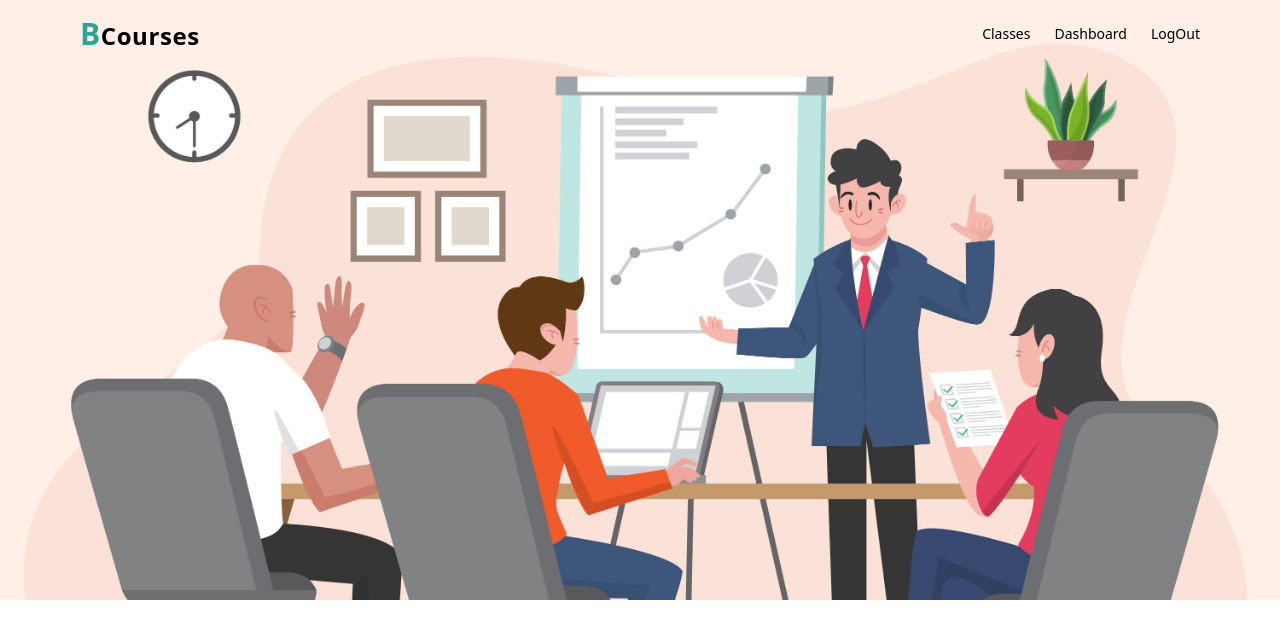
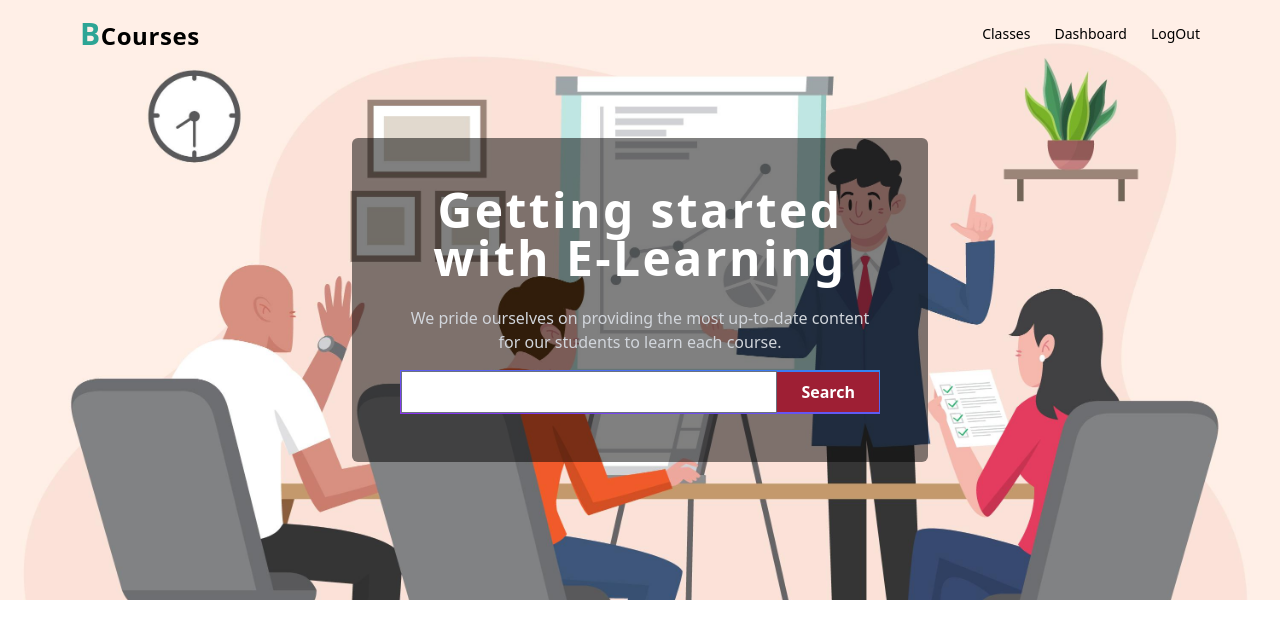
Before and after one commit to apurbomondal85/best-courses, a React (Vite) app: page / in a window 1280 px wide. Shown: the top 638 px of the page. Built offline with nearby package versions, Linux system fonts and the light colour scheme.

Commit message:
banner section is complete

```diff
--- a/src/page/Courses/Courses.jsx
+++ b/src/page/Courses/Courses.jsx
@@ -4,8 +4,17 @@ import banner from '../../assets/course-banner.jpg'
 const Courses = () => {
   return (
     <div style={{ backgroundImage: `url(${banner})` }} className="w-full bg-cover h-[400px] md:h-[600px]">
-      <div className="w-full md:max-w-4xl lg:max-w-5xl xl:max-w-6xl mx-auto py-4 bg-transparent">
-
+      <div className="w-full h-full md:max-w-4xl lg:max-w-5xl xl:max-w-6xl mx-auto py-4 flex items-center justify-center">
+        <div className="w-1/2 text-center bg-[rgba(3,3,3,.5)] rounded-md p-6 md:p-10 lg:p-12">
+          <h1 className='text-3xl md:text-4xl lg:text-5xl font-bold tracking-wider text-white'>Getting started with E-Learning</h1>
+          <p className='text-gray-300 mt-6'>We pride ourselves on providing the most up-to-date content for our students to learn each course.</p>
+          <div className="bg-gradient-to-tr from-[#8c31f3] to-[#3185f3] p-[1px] mt-4">
+            <form className='flex items-center'>
+              <input type="search" name="search" id="search" className='w-full focus:ring-0' />
+              <button type="submit" className='h-full px-6 py-2 font-bold bg-[#9e1f34] text-white'>Search</button>
+            </form>
+          </div>
+        </div>
       </div>
     </div>
   )
```
